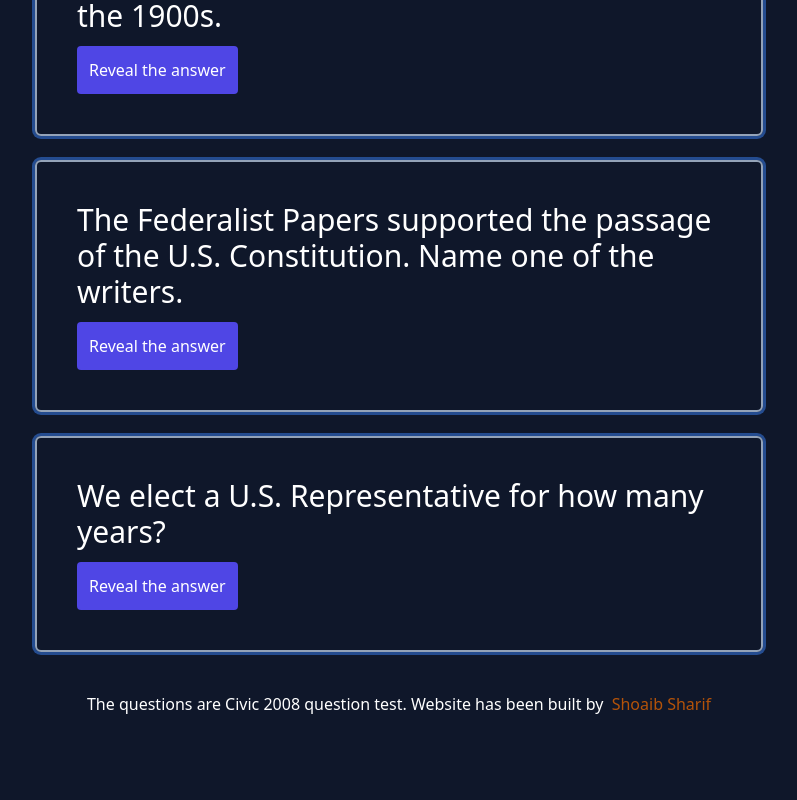
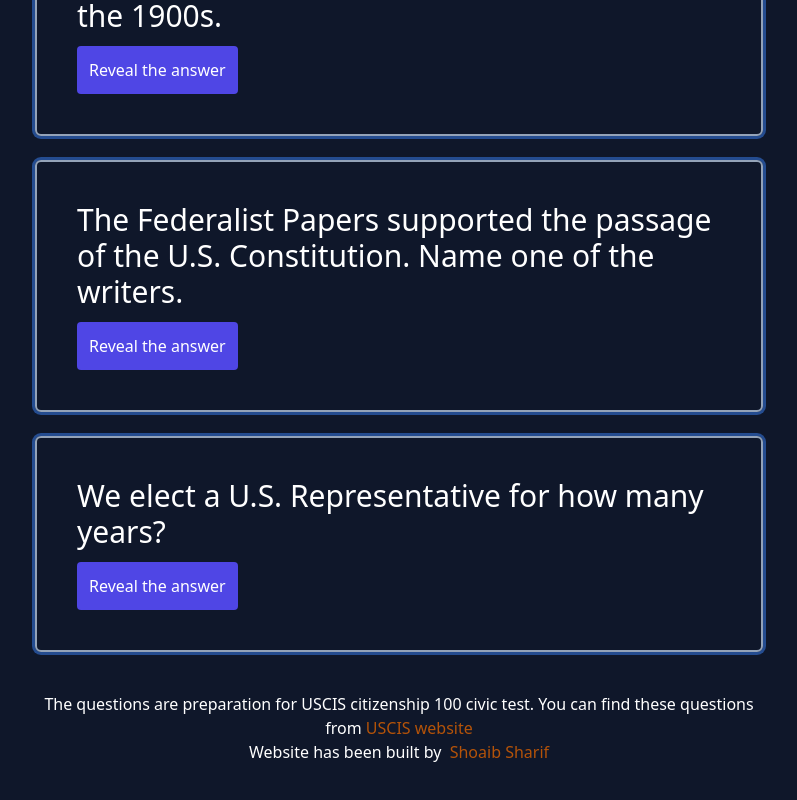
Before and after one commit to shoaibsharif/civictest, a Next.js app: page / in a window 1280 px wide. Shown: the part 1800-2600 px from the top of the page, without its empty margins (241-1038 px from the left). Before the commit the page ends 2556 px from the top, so only its background shows below. Built offline with nearby package versions, Linux system fonts and the light colour scheme; a web font is replaced by a local one.

Commit message:
added some links at footer

```diff
--- a/pages/index.jsx
+++ b/pages/index.jsx
@@ -128,6 +128,7 @@ export default function Home() {
               </Listbox.Button>
               <Transition
                 as={Fragment}
+                enter="transition ease-in-out duration-200"
                 leave="transition ease-in duration-100"
                 leaveFrom="opacity-100"
                 leaveTo="opacity-0"
@@ -206,14 +207,25 @@ export default function Home() {
         </ul>
       </main>
       <footer className="max-w-3xl px-5 mx-auto my-10 text-center">
-        The questions are Civic 2008 question test. Website has been built by
-        &nbsp;
-        <a
-          href="https://shoaibsharif.dev"
-          className="text-yellow-700 hover:underline"
-        >
-          Shoaib Sharif
-        </a>
+        <p>
+          The questions are preparation for USCIS citizenship 100 civic test.
+          You can find these questions from{" "}
+          <a
+            href="https://www.uscis.gov/citizenship/find-study-materials-and-resources/study-for-the-test/100-civics-questions-and-answers-with-mp3-audio-english-version"
+            className="text-yellow-700 transition duration-300 hover:shadow-underline"
+          >
+            USCIS website
+          </a>
+        </p>
+        <p>
+          Website has been built by &nbsp;
+          <a
+            href="https://shoaibsharif.dev"
+            className="text-yellow-700 transition duration-300 hover:shadow-underline"
+          >
+            Shoaib Sharif
+          </a>
+        </p>
       </footer>
     </>
   );
--- a/styles/globals.css
+++ b/styles/globals.css
@@ -2,8 +2,16 @@
 @tailwind components;
 @tailwind utilities;
 
+@layer utilities {
+  @variants hover {
+    .shadow-underline {
+      box-shadow: 0px 2px 0px theme("colors.yellow.700");
+    }
+  }
+}
+
 body {
-  @apply bg-gray-900 text-white;
+  @apply text-white bg-gray-900;
 }
 h1,
 h2,
```
